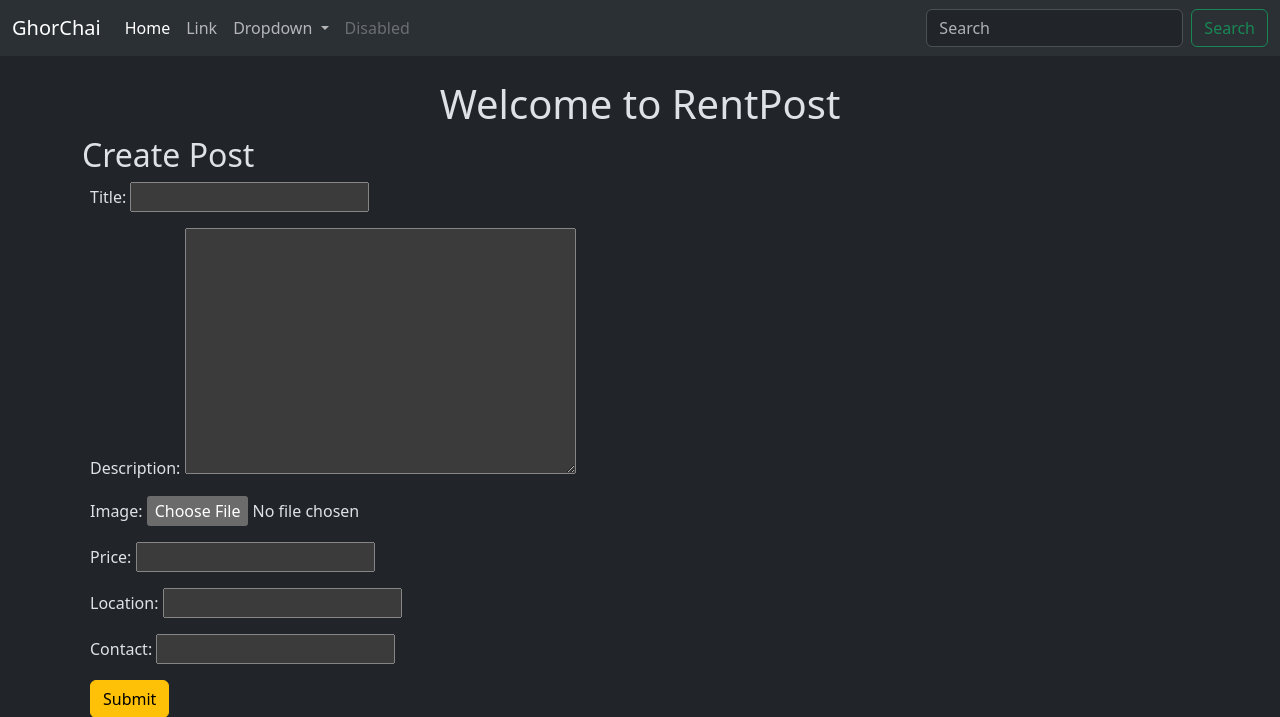
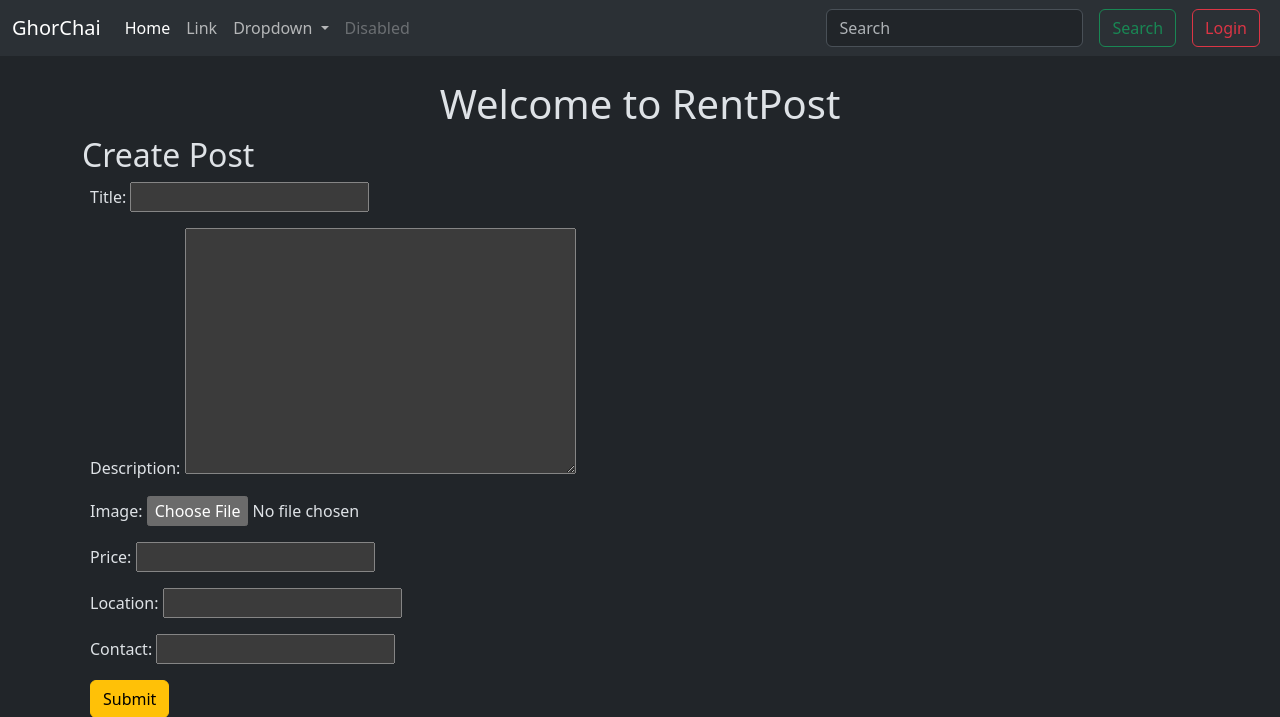
Before and after one commit to ProtikAcharjay/GhorChai, a Django app: page /post/create/ in a window 1280 px wide. Shown: the top 717 px of the page. Run offline with Django 4.2, Linux system fonts and the light colour scheme; the visitor is signed in with stand-in values (Sample User, id 1).

Commit message:
end of basic requirement

```diff
--- a/GhorChai/RentPost/templates/post_list.html
+++ b/GhorChai/RentPost/templates/post_list.html
@@ -19,8 +19,10 @@
                 <div class="card-body">
                     <h5 class="card-title">{{post.title}}</h5>
                     <p class="card-text">{{post.description}}</p>
+                    {% if post.owner == user %}
                     <a href="{% url "post_edit" post.id %}" class="btn btn-primary">Edit Post</a>
                     <a href="{% url "post_delete" post.id %}" class="btn btn-danger">Delete Post</a>
+                    {% endif %}
                 </div>
             </div>
         {% endfor %}
--- a/GhorChai/templates/layout.html
+++ b/GhorChai/templates/layout.html
@@ -21,7 +21,7 @@
             <div class="collapse navbar-collapse" id="navbarSupportedContent">
             <ul class="navbar-nav me-auto mb-2 mb-lg-0">
                 <li class="nav-item">
-                <a class="nav-link active" aria-current="page" href="#">Home</a>
+                <a class="nav-link active" aria-current="page" href="{% url "post_list" %}">Home</a>
                 </li>
                 <li class="nav-item">
                 <a class="nav-link" href="#">Link</a>
@@ -43,8 +43,14 @@
             </ul>
             <form class="d-flex" role="search">
                 <input class="form-control me-2" type="search" placeholder="Search" aria-label="Search">
-                <button class="btn btn-outline-success" type="submit">Search</button>
+                <button class="btn btn-outline-success mx-2" type="submit">Search</button>
             </form>
+            {% if user.is_authenticated %}
+            <a href="{% url 'logout' %}" class="btn btn-outline-danger mx-2">Login</a>
+            {% else %}
+            <a href="{% url 'login' %}" class="btn btn-outline-primary mx-2">Login</a>
+            <a href="{% url 'register' %}" class="btn btn-outline-warning mx-2">Register</a>
+            {% endif %}
             </div>
         </div>
     </nav>
```
Also changed, not shown: GhorChai/media/post_images/pngwing.com.png (added).
